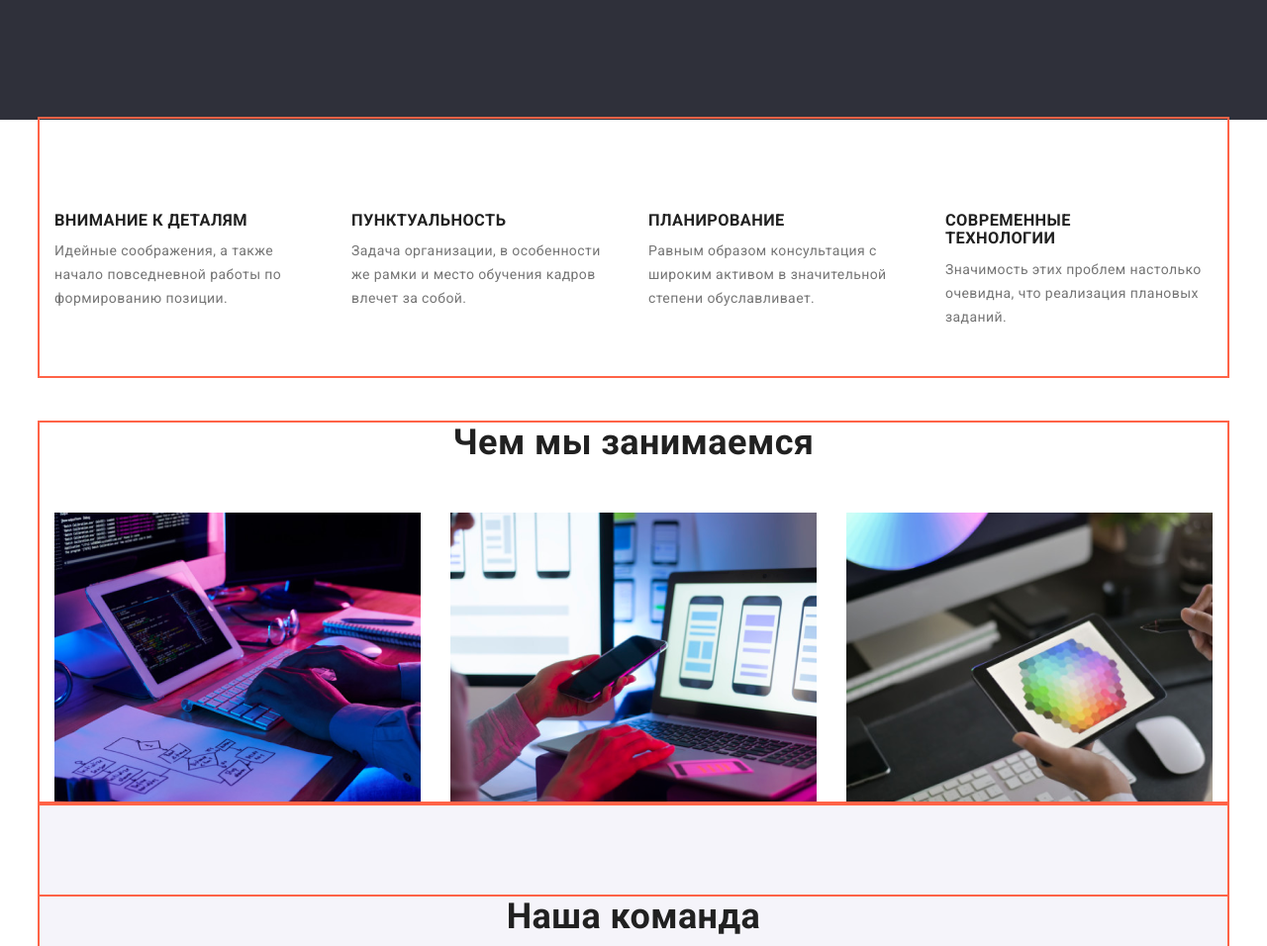
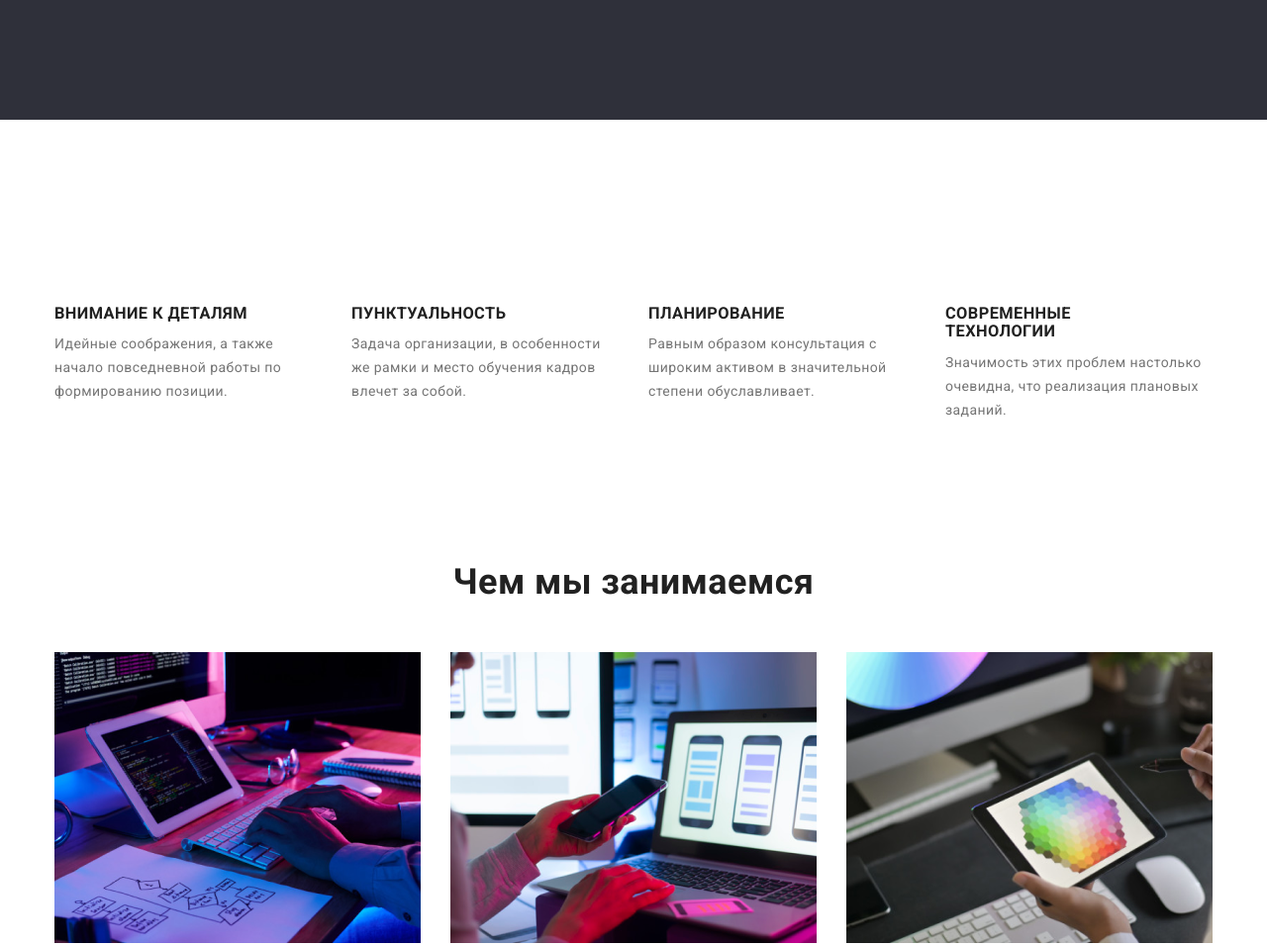
Before and after one commit to Bronislav-frontend/goit-markup-hw-03, a plain HTML site: page index.html in a window 1280 px wide. Shown: the part 560-1516 px from the top of the page at 99% size. Drawn offline with nearby package versions, Linux system fonts and the light colour scheme.

Commit message:
исправляет геометрию главной страницы

```diff
--- a/css/styles.css
+++ b/css/styles.css
@@ -73,7 +73,6 @@ img {
   margin: 0 auto;
   padding-right: 15px;
   padding-left: 15px;
-  outline: solid 2px tomato;
 }
 
 /*Header*/
@@ -174,6 +173,9 @@ img {
 }
 
 /*Benefits*/
+.benefits{
+  padding: 94px 0 47px 0;
+}
 
 .visually-hidden {
   width: 1px;
@@ -190,7 +192,7 @@ img {
 .benefits-list {
   display: flex;
   padding-top: 94px;
-  padding-bottom: 47px;
+  padding-bottom: 94px;
 }
 
 .benefits-item {
@@ -215,7 +217,7 @@ img {
                 /* what are we doing*/
 
 .profession {
-  margin-top: 47px;
+  padding-bottom: 94px;
 }
 
 .examples{
--- a/index.html
+++ b/index.html
@@ -47,7 +47,7 @@
 
 
             <!--Benefits-->
-            <section>
+            <section class="benefits">
                 <div class="container">
                 <h2 class="visually-hidden">Приемущества</h2>
                 <ul class="benefits-list list">
```
